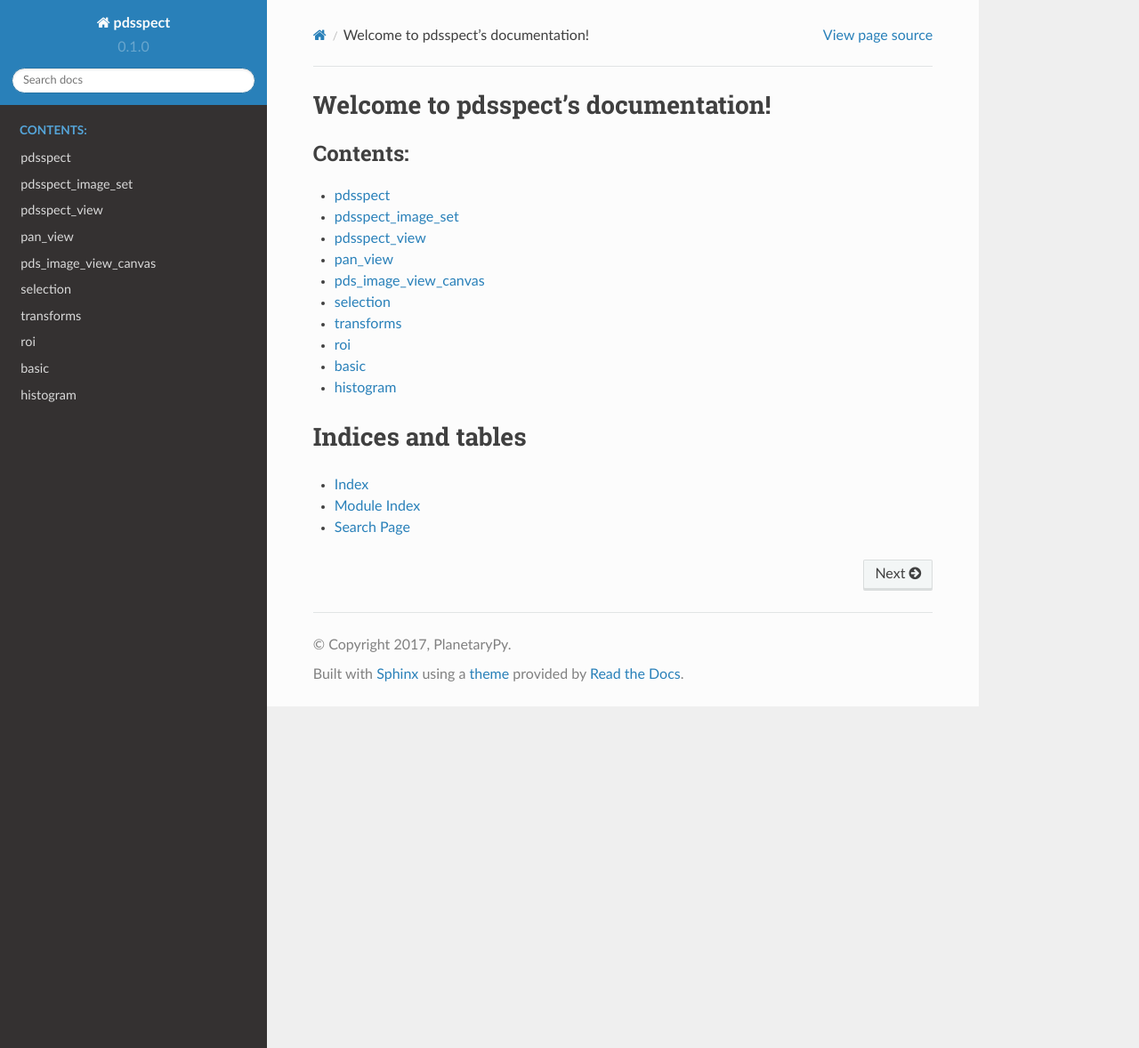
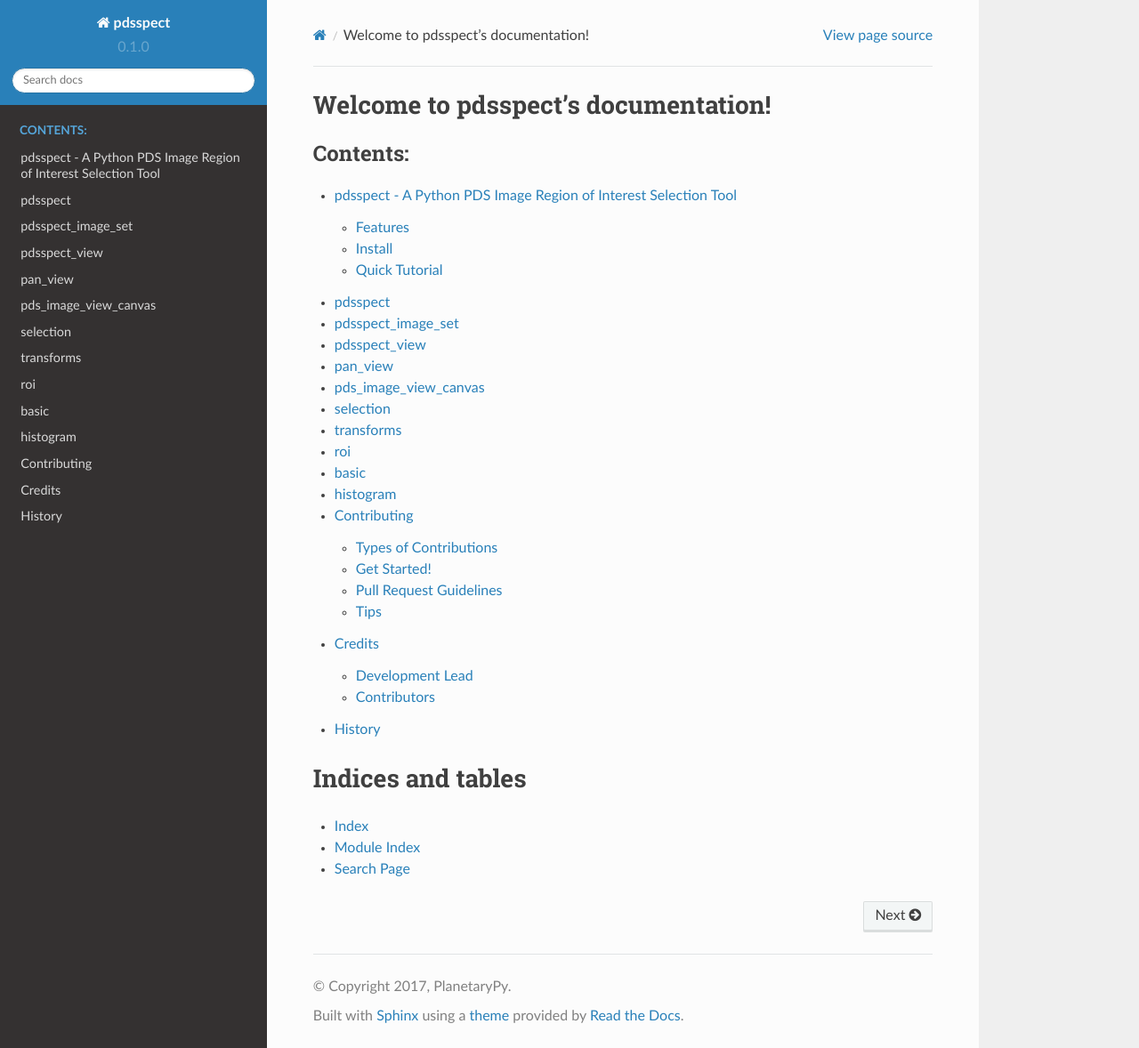
Before and after one commit to planetarypy/pdsspect, a Sphinx documentation site: the page built from docs/index.rst, in a window 1280 px wide and 1178 px high. Shown: the whole window at 89% size. Built offline with Sphinx 7.4.7 and the Read the Docs theme 2.0.0, drawn with Linux system fonts in a browser that asks for light colours.

Commit message:
Fix docs to appear on rtfd correctly

```diff
--- /dev/null
+++ b/docs/AUTHORS.rst
@@ -0,0 +1 @@
+.. include:: ../AUTHORS.rst
--- /dev/null
+++ b/docs/CONTRIBUTING.rst
@@ -0,0 +1 @@
+.. include:: ../CONTRIBUTING.rst
--- /dev/null
+++ b/docs/HISTORY.rst
@@ -0,0 +1 @@
+.. include:: ../HISTORY.rst
--- /dev/null
+++ b/docs/README.rst
@@ -0,0 +1 @@
+.. include:: ../README.rst
--- a/docs/conf.py
+++ b/docs/conf.py
@@ -17,9 +17,14 @@
 # add these directories to sys.path here. If the directory is relative to the
 # documentation root, use os.path.abspath to make it absolute, like shown here.
 #
-# import os
-# import sys
+import os
+import sys
 # sys.path.insert(0, os.path.abspath('.'))
+cwd = os.getcwd()
+project_root = os.path.dirname(cwd)
+sys.path.insert(0, project_root)
+
+import pdsspect
 
 
 # -- General configuration ------------------------------------------------
--- a/docs/index.rst
+++ b/docs/index.rst
@@ -20,6 +21,9 @@ Welcome to pdsspect's documentation!
    roi
    basic
    histogram
+   CONTRIBUTING
+   AUTHORS
+   HISTORY
 
 
 
```
Also changed, not shown: other parts of docs/index.rst (+1 -0 lines), README.rst (+8 -8 lines), screenshots/Opacity.png (renamed from docs/screenshots/Opacity.png), screenshots/ROIs.png (renamed from docs/screenshots/ROIs.png), screenshots/adjust_cut_levels.png (renamed from docs/screenshots/adjust_cut_levels.png), screenshots/change_zoom.png (renamed from docs/screenshots/change_zoom.png), screenshots/color_types.png (renamed from docs/screenshots/color_types.png), screenshots/default_window.png (renamed from docs/screenshots/default_window.png), screenshots/selection_types.png (renamed from docs/screenshots/selection_types.png), screenshots/selection_window.png (renamed from docs/screenshots/selection_window.png), screenshots/transformations.png (renamed from docs/screenshots/transformations.png).
